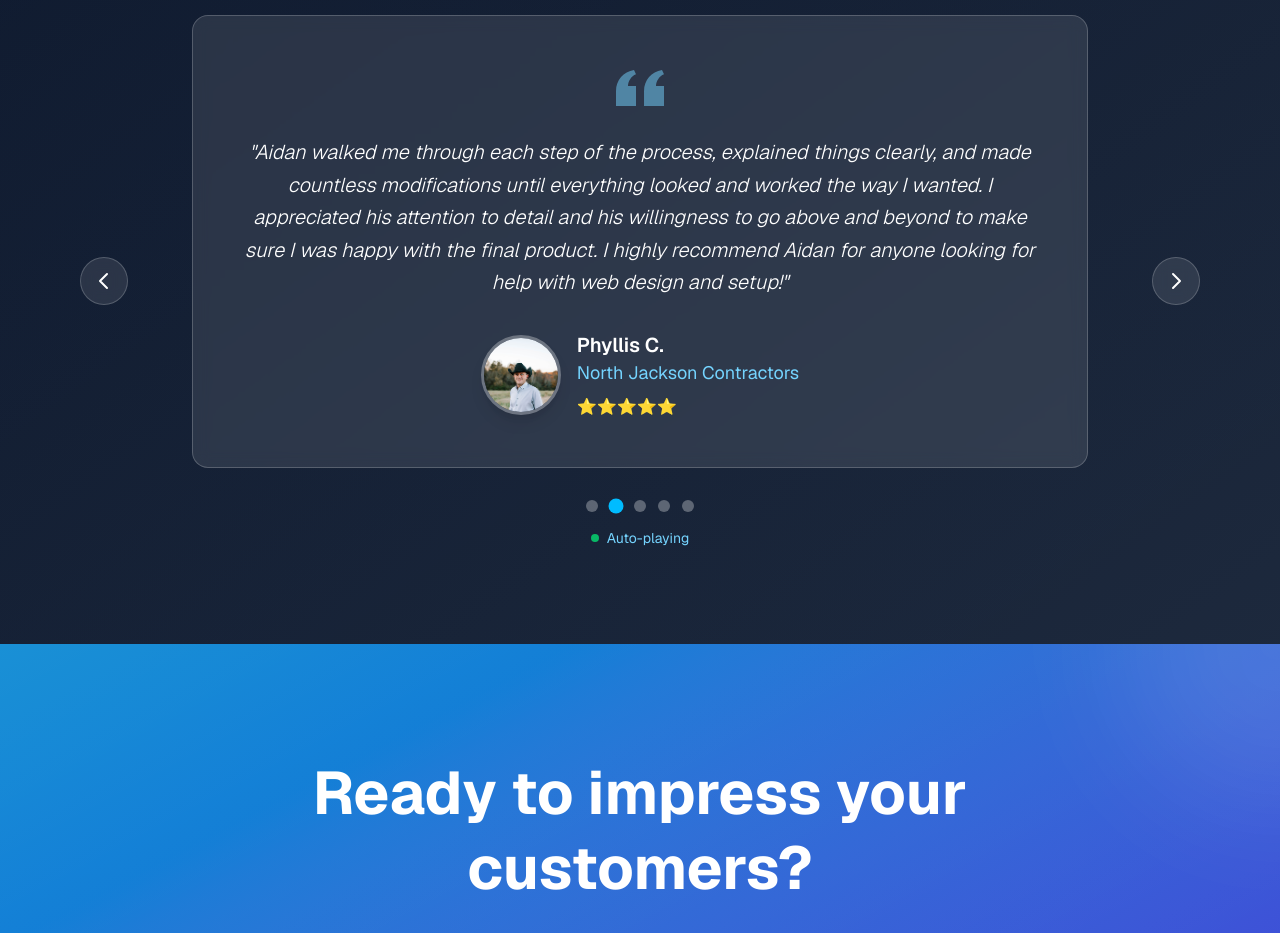
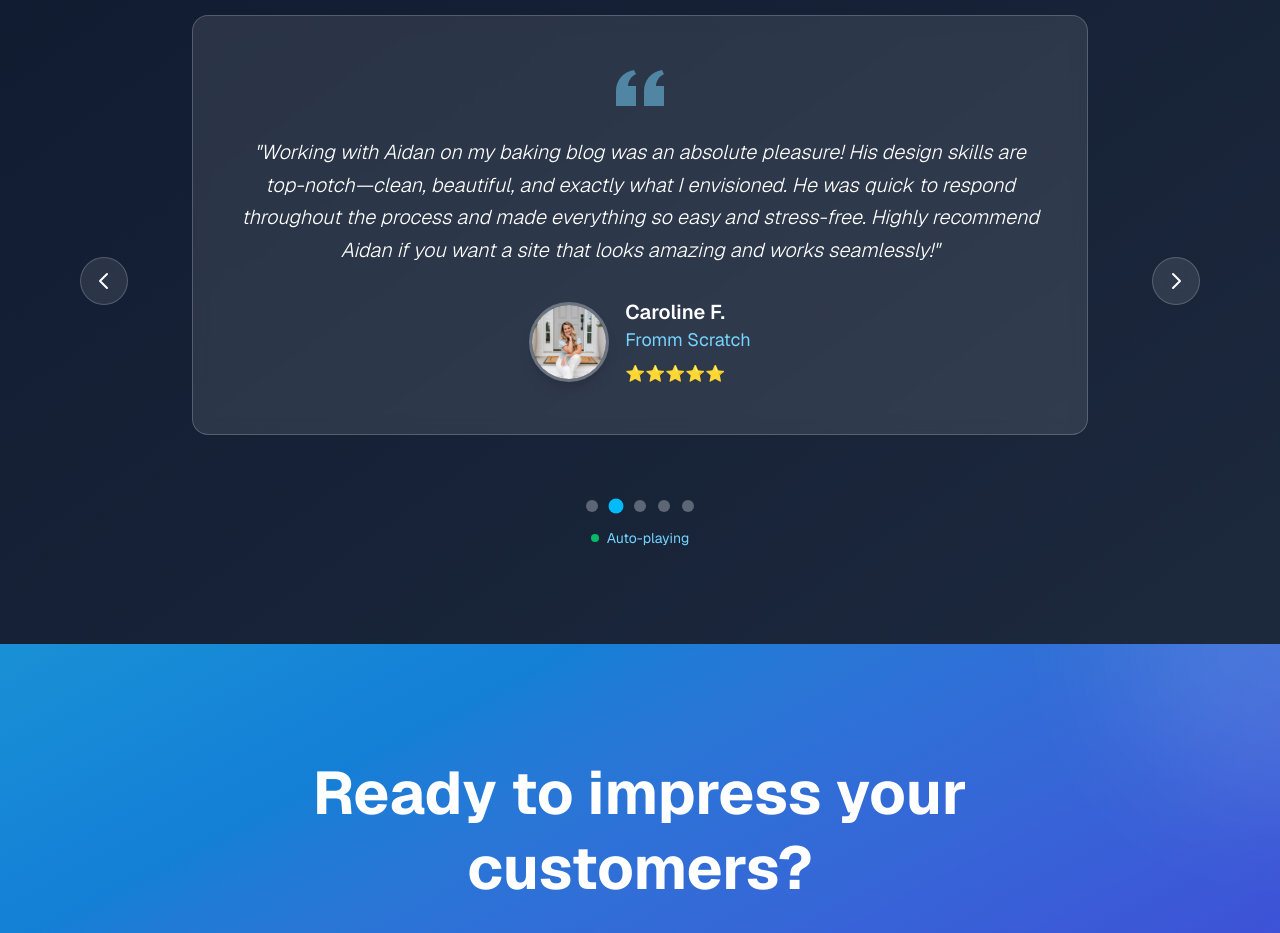
Before and after one commit to aidanpatrickkane/made-by-kane, a Next.js app: page / in a window 1280 px wide. Shown: the part 2940-3873 px from the top of the page. Built offline with nearby package versions, Linux system fonts and the light colour scheme.

Commit message:
finished testimonial additions

```diff
--- a/enhanced-landing-page.tsx
+++ b/enhanced-landing-page.tsx
@@ -113,10 +113,10 @@ const testimonials: Testimonial[] = [
     avatar: "/cole-elrod-headshot.png",
   },
   {
-    quote: "Aidan walked me through each step of the process, explained things clearly, and made countless modifications until everything looked and worked the way I wanted. I appreciated his attention to detail and his willingness to go above and beyond to make sure I was happy with the final product. I highly recommend Aidan for anyone looking for help with web design and setup!",
-    author: "Phyllis C.",
-    company: "North Jackson Contractors",
-    avatar: "/cole-elrod-headshot.png",
+    quote: "Working with Aidan on my baking blog was an absolute pleasure! His design skills are top-notch—clean, beautiful, and exactly what I envisioned. He was quick to respond throughout the process and made everything so easy and stress-free. Highly recommend Aidan if you want a site that looks amazing and works seamlessly!",
+    author: "Caroline F.",
+    company: "Fromm Scratch",
+    avatar: "/fromm-photo.png",
   },
   {
     quote: "He’s very responsive, creative, and professional...can’t recommend him enough!",
@@ -125,10 +125,10 @@ const testimonials: Testimonial[] = [
     avatar: "/liz-mcshane-1.png",
   },
   {
-    quote: "His design skills are top-notch—clean, beautiful, and exactly what I envisioned!",
-    author: "Caroline F.",
-    company: "Fromm Scratch",
-    avatar: "/fromm-photo.png",
+    quote: "Aidan walked me through each step of the process, explained things clearly, and made countless modifications until everything looked and worked the way I wanted. I appreciated his attention to detail and his willingness to go above and beyond to make sure I was happy with the final product. I highly recommend Aidan for anyone looking for help with web design and setup!",
+    author: "Phyllis C.",
+    company: "AdvocateSEA",
+    avatar: "/phyllis-caplan-headshot.png",
   },
   {
     quote: "Aidan created a specific, elaborate and creative map for me...highly recommend!",
```
Also changed, not shown: public/phyllis-caplan-headshot.png (added).
